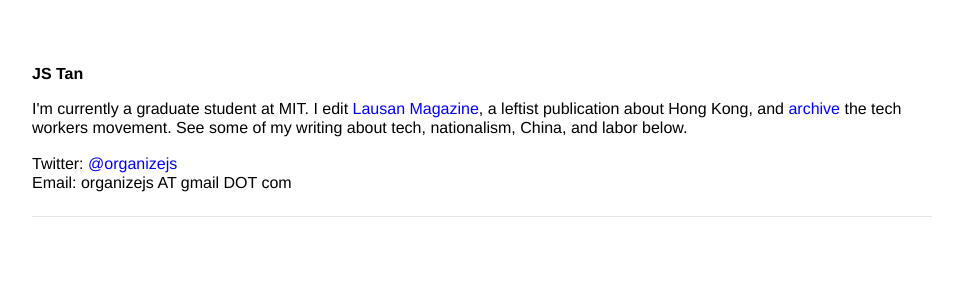
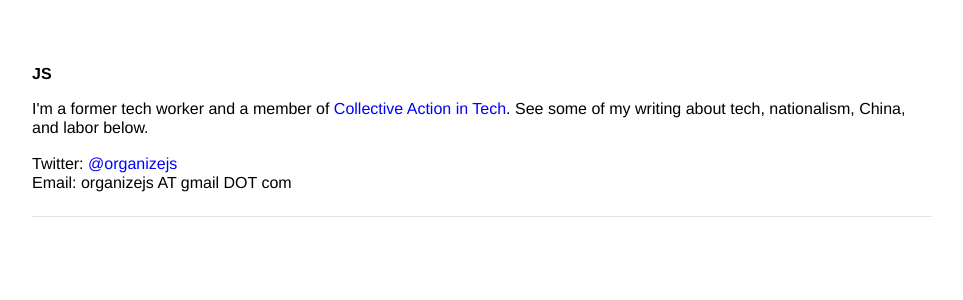
Before and after one commit to organizejs/organizejs.github.io, a Jekyll site: the page built from index.html, in a window 1280 px wide. Shown: the top 300 px of the page, without its empty margins (158-1121 px from the left). Built offline with Jekyll 4.4.1, drawn with Linux system fonts in a browser that asks for light colours.

Commit message:
Update index.html

```diff
--- a/index.html
+++ b/index.html
@@ -4,10 +4,10 @@ title: JS
 ---
 <div id="content">
   <p>
-    <b>JS Tan</b>
+    <b>JS</b>
   </p>
   <p>
-    I'm currently a graduate student at MIT. I edit <a href="https://lausan.hk">Lausan Magazine</a>, a leftist publication about Hong Kong, and <a href="https://wwww.collectiveactions.tech">archive</a> the tech workers movement. See some of my writing about tech, nationalism, China, and labor below.
+    I'm a former tech worker and a member of <a href="https://wwww.collectiveactions.tech">Collective Action in Tech</a>. See some of my writing about tech, nationalism, China, and labor below.
   <p>
   <p>
     Twitter: <a href="https://www.twitter.com/organizejs">@organizejs</a>
```
